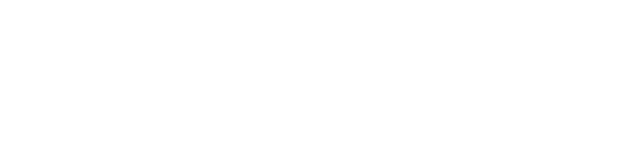
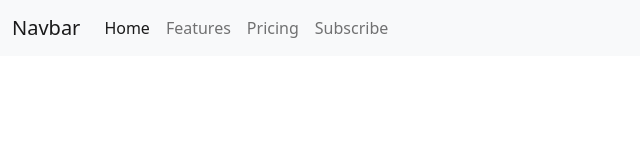
Before and after one commit to nurealammiaji/panda-commerce-bootstrap, a plain HTML site: page index.html in a window 1280 px wide. Shown: the whole page, without its empty margins (0-640 px from the left). Drawn offline with nearby package versions, Linux system fonts and the light colour scheme.

Commit message:
Navbar added

```diff
--- a/index.html
+++ b/index.html
@@ -13,7 +13,23 @@
 
 <body>
   <header>
-    <!-- place navbar here -->
+    <!-- Navbar Area -->
+    <nav class="navbar navbar-expand-lg bg-light">
+        <div class="container-fluid">
+          <a class="navbar-brand" href="#">Navbar</a>
+          <button class="navbar-toggler" type="button" data-bs-toggle="collapse" data-bs-target="#navbarNavAltMarkup" aria-controls="navbarNavAltMarkup" aria-expanded="false" aria-label="Toggle navigation">
+            <span class="navbar-toggler-icon"></span>
+          </button>
+          <div class="collapse navbar-collapse" id="navbarNavAltMarkup">
+            <div class="navbar-nav">
+              <a class="nav-link active" aria-current="page" href="#">Home</a>
+              <a class="nav-link" href="#">Features</a>
+              <a class="nav-link" href="#">Pricing</a>
+              <a class="nav-link" href="#">Subscribe</a>
+            </div>
+          </div>
+        </div>
+      </nav>
   </header>
   <main>
 
```
